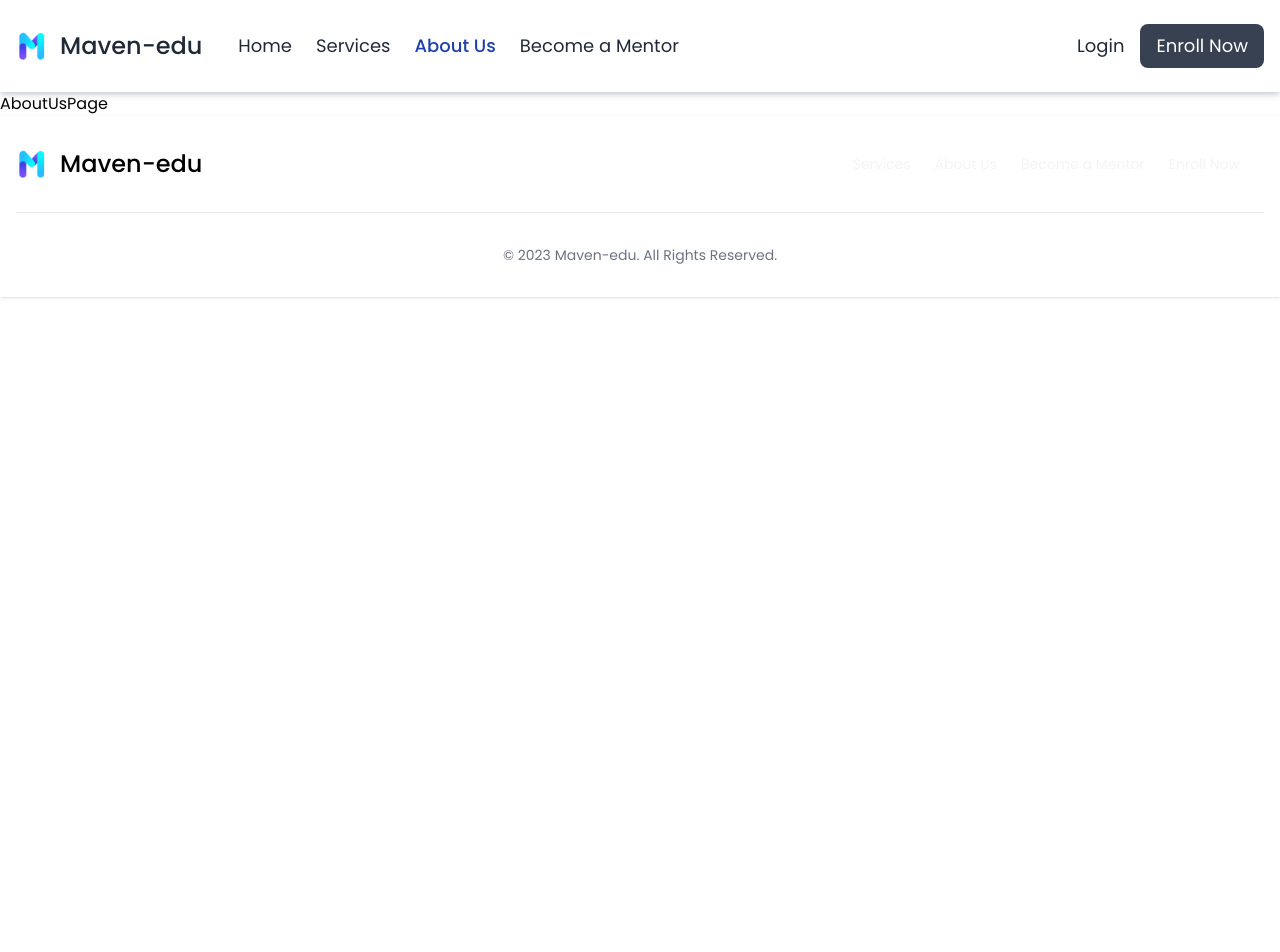
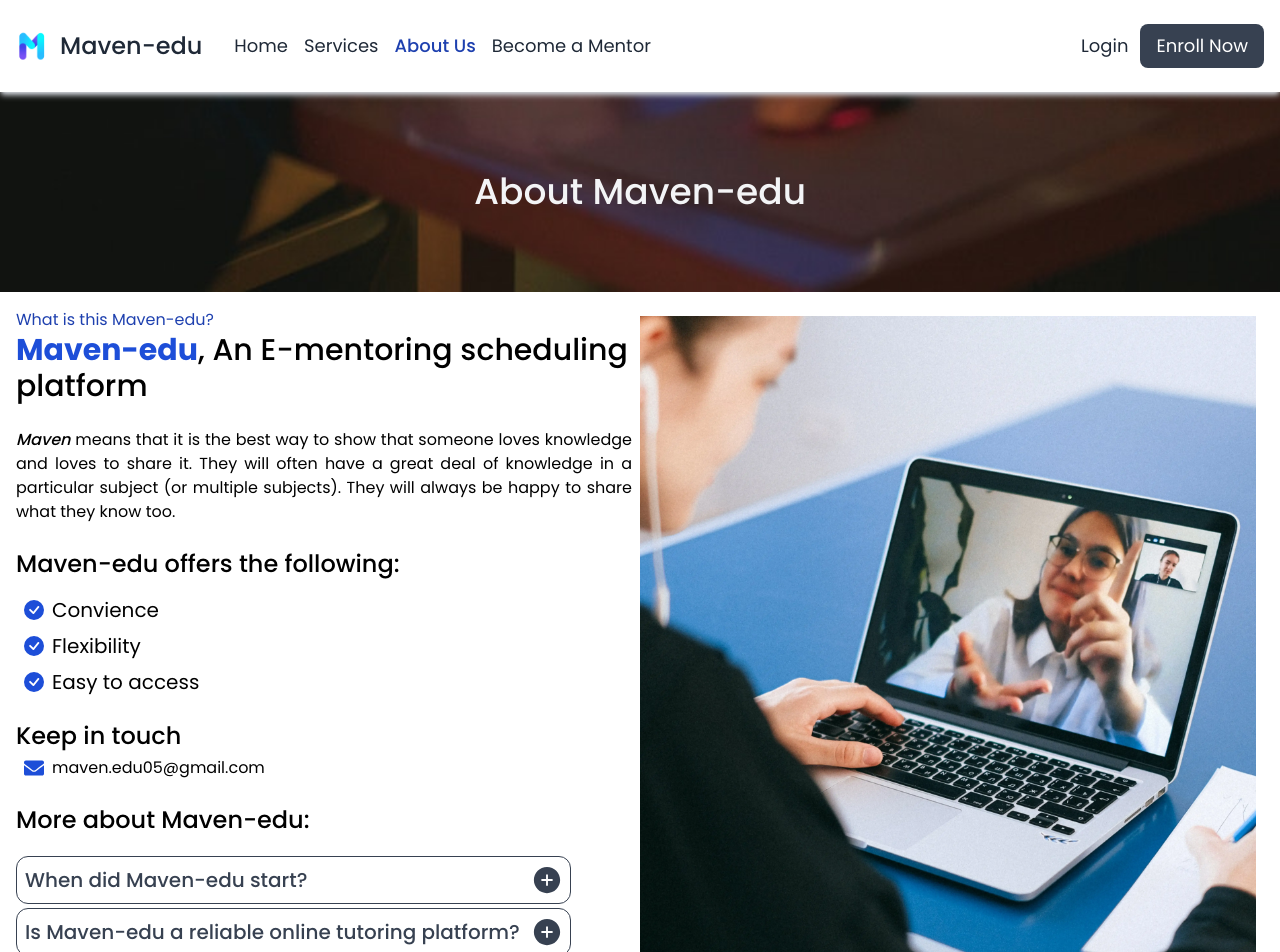
Before and after one commit to jonwiths/maven-fe, a React (Vite) app: page /about-us in a window 1280 px wide. Shown: the top 952 px of the page. Before the commit the page ends 800 px from the top, so only its background shows below. Built offline with nearby package versions, Linux system fonts and the light colour scheme.

Commit message:
fixed overflow-x in landing page, services page

```diff
--- /dev/null
+++ b/src/components/ui/Accordion/Accordion.jsx
@@ -0,0 +1,46 @@
+import React, { useState } from 'react';
+import { AiFillMinusCircle, AiFillPlusCircle } from 'react-icons/ai';
+
+const Accordion = ({ faqs }) => {
+  const [selected, setSelected] = useState(null);
+
+  const handleToggle = (id) => {
+    if (selected === id) {
+      return setSelected(null);
+    }
+    setSelected(id);
+  };
+  return (
+    <article>
+      {faqs.map((faq) => (
+        <article
+          className="max-w-[600px] mb-1 hover:cursor-pointer mx-auto"
+          key={faq.id}
+          onClick={() => handleToggle(faq.id)}
+        >
+          <div
+            className={
+              selected === faq.id
+                ? 'bg-gray-700 text-white flex justify-between items-center gap-3  border-gray-700 rounded-xl p-2 hover:shadow-lg'
+                : 'flex justify-between items-center gap-3 border hover:bg-gray-100 border-gray-700 rounded-xl p-2 hover:shadow-lg text-gray-700'
+            }
+          >
+            <h4 className="font-semibold ">{faq.item}</h4>
+            <span>
+              {selected === faq.id ? (
+                <AiFillMinusCircle size={30} />
+              ) : (
+                <AiFillPlusCircle size={30} />
+              )}
+            </span>
+          </div>
+          <p className={selected === faq.id ? 'p-2 flex' : 'hidden'}>
+            {faq.content}
+          </p>
+        </article>
+      ))}
+    </article>
+  );
+};
+
+export default Accordion;
--- a/src/components/ui/Navigation/LandingPageNav.module.css
+++ b/src/components/ui/Navigation/LandingPageNav.module.css
@@ -11,11 +11,11 @@
 }
 
 .link__navlink {
-  @apply block py-1 px-3 text-gray-800 hover:text-blue-900 font-normal rounded text-lg;
+  @apply block p-2 text-gray-800 hover:text-blue-900 font-normal rounded text-lg;
 }
 
 .link__navlink_active {
-  @apply block py-1 px-3 text-blue-800 font-semibold rounded text-lg;
+  @apply block p-2 text-blue-800 font-semibold rounded text-lg;
 }
 
 .btn_enroll {
--- /dev/null
+++ b/src/pages/AboutUsPage/components/AboutUsIntro.jsx
@@ -0,0 +1,92 @@
+import { BsFillCheckCircleFill } from 'react-icons/bs';
+import { FaEnvelope } from 'react-icons/fa';
+
+import aboutBg from '../../../assets/images/about-us.webp';
+import Accordion from '../../../components/ui/Accordion/Accordion';
+const faqs = [
+  {
+    id: 1,
+    item: 'When did Maven-edu start?',
+    content:
+      'Maven-Edu was created in 2022 as a capstone project in partial fulfillment of the requirements for the degree of Bachelor of Science in Information Technology.'
+  },
+  {
+    id: 2,
+    item: 'Is Maven-edu a reliable online tutoring platform?',
+    content:
+      'Yes, Maven-Edu is a legitimate company that operates with its head office located at Pulong-Buhangin Sta. Maria, Bulacan.'
+  },
+  {
+    id: 3,
+    item: 'What is the primary service of Maven-edu?',
+    content: 'The primary service of Maven-edu is online mentoring. '
+  }
+];
+
+const AboutUsIntro = () => {
+  return (
+    <section>
+      <div className="container w-full mx-auto flex flex-col-reverse lg:flex-row">
+        <div className="flex-1 w-full ">
+          <h5 className="text-blue-800 md:pt-0 pt-2">
+            What is this Maven-edu?
+          </h5>
+          <h2 className="font-semibold">
+            <span className="text-blue-700 font-bold">Maven-edu</span>, An
+            E-mentoring scheduling platform{' '}
+          </h2>
+          <p className="py-6 text-justify">
+            <span className="font-semibold italic">Maven</span> means that it is
+            the best way to show that someone loves knowledge and loves to share
+            it. They will often have a great deal of knowledge in a particular
+            subject (or multiple subjects). They will always be happy to share
+            what they know too.
+          </p>
+          <h3 className="font-semibold pb-3">
+            Maven-edu offers the following:
+          </h3>
+          <div className="px-2">
+            <h4 className="flex items-center gap-2 font-medium py-1">
+              <span>
+                <BsFillCheckCircleFill size={20} className="text-blue-700 " />
+              </span>
+              Convience
+            </h4>
+            <h4 className="flex items-center gap-2 font-medium py-1">
+              <span>
+                <BsFillCheckCircleFill size={20} className="text-blue-700" />
+              </span>
+              Flexibility
+            </h4>
+            <h4 className="flex items-center gap-2 font-medium py-1">
+              <span>
+                <BsFillCheckCircleFill size={20} className="text-blue-700" />
+              </span>
+              Easy to access
+            </h4>
+          </div>
+          <h3 className="pt-5 font-semibold">Keep in touch</h3>
+          <div className="flex items-center gap-2 font-normal py-1 pl-2">
+            <span>
+              <FaEnvelope size={20} className="text-blue-700 " />
+            </span>
+            <h5 className="">maven.edu05@gmail.com</h5>
+          </div>
+          <h3 className="font-semibold my-5">More about Maven-edu:</h3>
+          <div className="flex items-center">
+            <Accordion faqs={faqs} />
+          </div>
+        </div>
+        <div className="flex-1 w-full p-2 ">
+          <img
+            src={aboutBg}
+            alt=""
+            className="block md:h-[700px] h-[500px] w-full object-cover"
+          />
+        </div>
+      </div>
+    </section>
+  );
+};
+
+export default AboutUsIntro;
--- a/src/pages/AboutUsPage/index.jsx
+++ b/src/pages/AboutUsPage/index.jsx
@@ -1,5 +1,16 @@
+import PagesHeader from '../../components/ui/Header/PagesHeader';
+import Layout from '../../components/ui/Layout/Layout';
+import AboutUsIntro from './components/AboutUsIntro';
+
 const AboutUsPage = () => {
-  return <div>AboutUsPage</div>;
+  return (
+    <>
+      <PagesHeader pageTitle="About Maven-edu" />
+      <Layout>
+        <AboutUsIntro />
+      </Layout>
+    </>
+  );
 };
 
 export default AboutUsPage;
--- a/src/pages/LandingPage/components/HowDoesItWork.jsx
+++ b/src/pages/LandingPage/components/HowDoesItWork.jsx
@@ -35,7 +35,7 @@ const HowDoesItWork = () => {
     AOS.init();
   }, []);
   return (
-    <section className="bg-white py-8 text-gray-800" data-aos="fade-up">
+    <section className="bg-white py-8 text-gray-800 " data-aos="fade-up">
       <div className={style.custom__container}>
         <div className="flex flex-col items-center justify-center md:text-left text-center">
           <h3>Mentoring process</h3>
--- /dev/null
+++ b/src/pages/LandingPage/components/WhyWeAreBetter.jsx
@@ -0,0 +1,69 @@
+import { useEffect } from 'react';
+import AOS from 'aos';
+import 'aos/dist/aos.css';
+AOS.init();
+
+import { MdComputer } from 'react-icons/md';
+import { FaChalkboardTeacher } from 'react-icons/fa';
+import { BsFillCalendarCheckFill } from 'react-icons/bs';
+
+import style from './HowDoesItWork.module.css';
+
+const contents = [
+  {
+    icon: <BsFillCalendarCheckFill />,
+    title: 'Convenient Study Schedule',
+    desc: 'Choose the available time base on your own convienience.'
+  },
+  {
+    icon: <FaChalkboardTeacher />,
+    title: 'Flexibility',
+    desc: '  You can choose your mentor based on your needs that you can afford.'
+  },
+  {
+    icon: <MdComputer />,
+    title: 'Modern Internet Platform',
+    desc: ' You can choose your mentor based on your needs and price that you can afford.'
+  }
+];
+
+const WhyWeAreBetter = () => {
+  useEffect(() => {
+    AOS.init();
+  }, []);
+  return (
+    <section
+      className="bg-gray-50 rounded-xl overflow-hidden p-4 "
+      data-aos="fade-up"
+    >
+      <div className="flex flex-col items-center justify-center md:text-left text-center">
+        <div className="flex items-center justify-center pb-5 md:text-left text-center text-gray-800 ">
+          <h1 className="font-semibold text-2xl mt-4">
+            Why we are the <strong>better than</strong> others?
+          </h1>
+        </div>
+        <div className="grid md:grid-cols-3">
+          {contents.map((box) => (
+            <div
+              key={box.title}
+              className=" pt-6 w-full  px-3 text-center"
+              data-aos="zoom-in-left"
+            >
+              <div className=" flex flex-col bg-white w-full mb-8 shadow-lg rounded-lg">
+                <div className="px-4 py-5 ">
+                  <div className="text-white p-3 text-center inline-flex items-center justify-center w-12 h-12 mb-5 shadow-lg rounded-full bg-gray-600">
+                    <span className="text-[25px]">{box.icon}</span>
+                  </div>
+                  <h6 className="text-xl font-semibold">{box.title}</h6>
+                  <p className="mt-2 mb-4 text-gray-600">{box.desc}</p>
+                </div>
+              </div>
+            </div>
+          ))}
+        </div>
+      </div>
+    </section>
+  );
+};
+
+export default WhyWeAreBetter;
--- a/src/pages/LandingPage/index.jsx
+++ b/src/pages/LandingPage/index.jsx
@@ -5,7 +5,7 @@ import AboutMavenFaqs from './components/AboutMavenFaqs';
 import Hero from './components/Hero';
 import HowDoesItWork from './components/HowDoesItWork';
 import RecommendedCourses from './components/RecommendedCourses';
-import WheWeAreBetter from './components/WheWeAreBetter';
+import WhyWeAreBetter from './components/WhyWeAreBetter';
 
 const LandingPage = () => {
   return (
@@ -17,7 +17,7 @@ const LandingPage = () => {
       <SignUpBanner />
       <Layout>
         <RecommendedCourses />
-        <WheWeAreBetter />
+        <WhyWeAreBetter />
         <AboutMavenFaqs />
       </Layout>
       <StatsBanner />
--- a/src/pages/ServicesPage/components/ServicesIntro.jsx
+++ b/src/pages/ServicesPage/components/ServicesIntro.jsx
@@ -17,7 +17,7 @@ const ServicesIntro = () => {
 
   return (
     <>
-      <section className="mt-6" data-aos="fade-up">
+      <section className="mt-6 overflow-hidden" data-aos="fade-up">
         <div className="mx-auto">
           <h1 className="font-semibold text-center ">
             Do you want to <strong className="text-blue-700">change </strong>
```
Also changed, not shown: src/assets/images/about-us.webp (added), src/pages/LandingPage/components/WheWeAreBetter1.txt.
